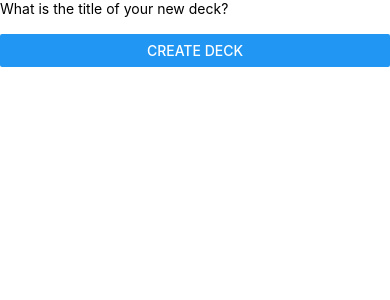
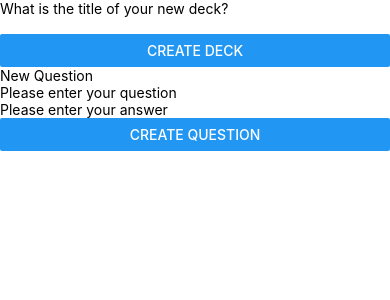
Before and after one commit to FseanU/flashcards, a React Native app: screen / in a window 390 px wide. Shown: the top 300 px of the page. Built offline with nearby package versions, Linux system fonts and the light colour scheme.

Commit message:
feat: Add basic UI to NewQuestion

```diff
--- a/App.js
+++ b/App.js
@@ -15,6 +15,7 @@ export default function App() {
     <Provider store={createStore(reducer)}>
       <View>
         <NewDeck />
+        <NewQuestion />
       </View>
     </Provider>
   );
--- a/components/NewQuestion.js
+++ b/components/NewQuestion.js
@@ -1,11 +1,60 @@
 import React from 'react'
-import { View, Text } from 'react-native'
+import { View, Text, Button, TextInput } from 'react-native'
 
 class NewQuestion extends React.Component {
+  state = {
+    question: '',
+    answer: ''
+  }
+
+  handleInputChange = (input, name) => {
+    switch (name) {
+      case 'question' :
+        this.setState({question: input})
+        break
+      case 'answer' :
+        this.setState({answer: input})
+        break
+      default :
+        console.log('please add a name to input field')
+    }
+  }
+
+  onPress = () => {
+
+    // todo: Update store
+    // todo: Update localstorage
+
+    this.setState({
+      question: '',
+      answer: '',
+    })
+
+    // todo: Navigate to Deck view
+
+  }
+
   render() {
+    const questionValue = this.state.question
+    const answerValue = this.state.answer
+
     return (
       <View>
         <Text>New Question</Text>
+        <TextInput
+          onChangeText={input => this.handleInputChange(input, 'question')}
+          value={questionValue}
+          placeholder='Please enter your question'
+        />
+        <TextInput
+          onChangeText={input => this.handleInputChange(input, 'answer')}
+          value={answerValue}
+          placeholder='Please enter your answer'
+        />
+        <Button
+          title="Create Question"
+          onPress={this.onPress}
+        />
       </View>
     )
   }
```
